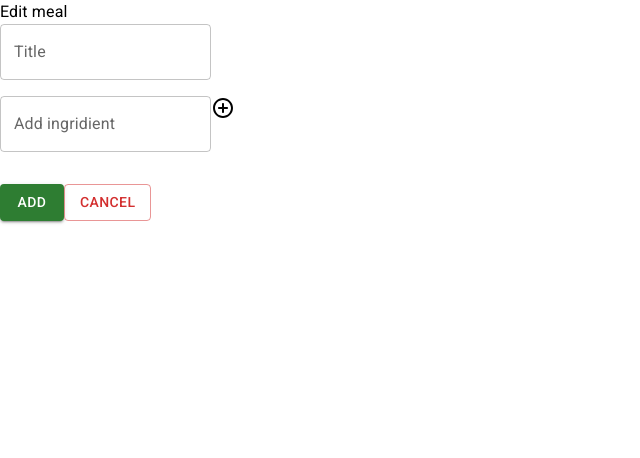
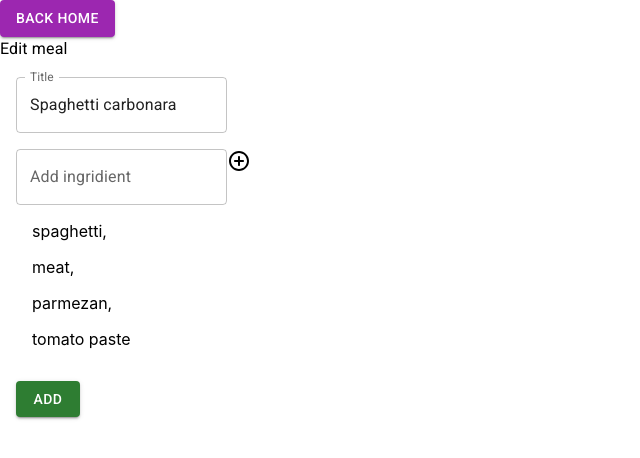
Before and after one commit to alekseevaiana/meals_planner, a React (Create React App) app: page /meals/1/edit in a window 1280 px wide. Shown: the top 458 px of the page, without its empty margins (0-640 px from the left). Built offline with nearby package versions, Linux system fonts and the light colour scheme.

Commit message:
update MealForm component

```diff
--- a/src/App.js
+++ b/src/App.js
@@ -5,36 +5,17 @@ import MealPage from "./components/MealPage";
 import { meals } from "./data.js";
 import { useState, useEffect } from "react";
 import EditMeal from "./components/EditMeal";
-import MealForm from "./components/MealForm2";
-
-const Test = () => {
-  const [meal, setMeal] = useState(null);
-  const handleChange = (updatedMeal) => {
-    if (!updatedMeal.id) {
-      updatedMeal = {
-        ...updatedMeal,
-        id: Math.random(), // should be last id, can be UUID
-      };
-    }
-    setMeal(updatedMeal);
-  };
-  return (
-    <div>
-      <MealForm value={meal} onChange={handleChange} />
-
-      <br />
-      <pre>{JSON.stringify(meal, null, 2)}</pre>
-    </div>
-  );
-};
 
 function App() {
   const [mealsData, setMealsData] = useState(() => {
     const saved = localStorage.getItem("mealsData");
-    const initialValue = JSON.parse(saved);
-    return initialValue;
+    if (saved) {
+      const initialValue = JSON.parse(saved);
+      return initialValue;
+    } else {
+      return meals;
+    }
   });
-  const [meal, setMeal] = useState(null);
 
   const navigate = useNavigate();
 
@@ -44,47 +25,27 @@ function App() {
 
   const handleMealChange = (updatedMeal) => {
     const lastId = mealsData[mealsData.length - 1].id;
-    if (!updatedMeal.id) {
+    // if there is no id
+    if (updatedMeal.id) {
+      setMealsData((prevMealsData) => {
+        const data = [];
+        for (const meal of prevMealsData) {
+          if (meal.id === updatedMeal.id) {
+            data.push(updatedMeal);
+          } else {
+            data.push(meal);
+          }
+        }
+        return data;
+      });
+    } else {
+      console.log("there is not id");
       updatedMeal = {
         ...updatedMeal,
         id: lastId + 1, // should be last id, can be UUID
       };
+      setMealsData((prevMealsData) => [...prevMealsData, updatedMeal]);
     }
-    setMeal(updatedMeal);
-    setMealsData((prevMealsData) => [...prevMealsData, updatedMeal]);
-    navigate("/");
-  };
-
-  // const handleMealNameInput = (e) => {
-  //   setMealName(e.target.value);
-  // };
-
-  // function handleIngridientInputChange(e) {
-  //   setCurrentInputIngridient(e.target.value);
-  // }
-
-  // const handleAddIngridientIcon = () => {
-  //   console.log("ingridient added");
-  //   setIngridientsList((prev) => [...prev, currentInputIngridient]);
-  //   setCurrentInputIngridient("");
-  // };
-
-  // function handleCreateMealSubmit(event) {
-  //   event.preventDefault();
-  //   const lastId = mealsData[mealsData.length - 1].id;
-  //   const newMeal = {
-  //     name: mealName,
-  //     ingridients: ingridientsList,
-  //     id: lastId + 1,
-  //   };
-  //   setMealsData((prevMealsData) => [...prevMealsData, newMeal]);
-  //   setIngridientsList([]);
-  //   navigate("/");
-  // }
-
-  const handleCancelMealBtn = () => {
-    // setIngridientsList([]);
-    // currentInputIngridient("");
     navigate("/");
   };
 
@@ -133,15 +94,16 @@ function App() {
           exact
           path="/new_meal"
           element={
-            <CreateMeal
-              handleMealChange={handleMealChange}
-              meals={mealsData}
-              handleCancelMealBtn={handleCancelMealBtn}
-            />
+            <CreateMeal handleMealChange={handleMealChange} meals={mealsData} />
           }
         />
-        <Route exact path="/test" element={<Test />} />
-        <Route exact path="/meals/:id/edit" element={<EditMeal />} />
+        <Route
+          exact
+          path="/meals/:id/edit"
+          element={
+            <EditMeal meals={mealsData} handleMealChange={handleMealChange} />
+          }
+        />
       </Routes>
     </div>
   );
--- a/src/components/CreateMeal.js
+++ b/src/components/CreateMeal.js
@@ -1,38 +1,15 @@
 import { Link } from "react-router-dom";
 import { Button, Typography, TextField, Box } from "@mui/material";
-import AddCircleOutlineRoundedIcon from "@mui/icons-material/AddCircleOutlineRounded";
-import { useState } from "react";
-import IngridientsList from "./IngridientsList";
-import AddIngridient from "./AddIngridient";
-import MealForm2 from "./MealForm2";
 import MealForm from "./MealForm";
 
-export default function CreateMeal({
-  handleFormSubmit,
-  handleAddIngridientIcon,
-  ingridientsList,
-  currentInputIngridient,
-  handleMealNameInput,
-  handleCancelMealBtn,
-  handleIngridientInputChange,
-  handleMealChange,
-}) {
+export default function CreateMeal({ handleMealChange }) {
   return (
     <>
       <Button variant="contained" color="secondary" component={Link} to={"/"}>
         Back home
       </Button>
       <Typography variant="h6">Add new meal</Typography>
-      <MealForm2 onChange={handleMealChange} />
-      {/* <MealForm
-        onTitleInput={handleMealNameInput}
-        handleFormSubmit={handleFormSubmit}
-        handleAddIngridientIcon={handleAddIngridientIcon}
-        ingridientsList={ingridientsList}
-        currentInputIngridient={currentInputIngridient}
-        handleCancelMealBtn={handleCancelMealBtn}
-        handleIngridientInputChange={handleIngridientInputChange}
-      /> */}
+      <MealForm onChange={handleMealChange} />
     </>
   );
 }
--- a/src/components/EditMeal.js
+++ b/src/components/EditMeal.js
@@ -1,16 +1,24 @@
-import { Typography } from "@mui/material";
+import { Typography, Button } from "@mui/material";
 import { useParams } from "react-router-dom";
+import { Link } from "react-router-dom";
 
 import MealForm from "./MealForm";
 
-export default function EditMeal() {
+export default function EditMeal({ meals, handleMealChange }) {
   const params = useParams();
+
+  const paramId = Number.parseInt(params.id, 10);
+
+  const currentMeal = meals.find((meal) => meal.id === paramId);
 
   return (
     <>
       {console.log("params =>", params)}
+      <Button variant="contained" color="secondary" component={Link} to={"/"}>
+        Back home
+      </Button>
       <Typography>Edit meal</Typography>
-      <MealForm />
+      <MealForm value={currentMeal} onChange={handleMealChange} />
     </>
   );
 }
--- a/src/components/MealForm.js
+++ b/src/components/MealForm.js
@@ -1,36 +1,42 @@
+import { useState } from "react";
 import { Button, TextField, Box } from "@mui/material";
 import AddIngridient from "./AddIngridient";
 
-export default function MealForm({
-  handleFormSubmit,
-  handleAddIngridientIcon,
-  ingridientsList,
-  currentInputIngridient,
-  handleCancelMealBtn,
-  handleIngridientInputChange,
-  onTitleInput,
-}) {
+// value is meal {name, ingridients, id}
+export default function MealForm({ value, onChange }) {
+  const [name, setName] = useState(value ? value.name : "");
+  const [ingridients, setIngridients] = useState(
+    value ? value.ingridients : []
+  );
+
+  const handleSubmit = (event) => {
+    event.preventDefault();
+    onChange({
+      ...value,
+      name,
+      ingridients,
+    });
+  };
+
   return (
-    <Box component="form" autoComplete="off" onSubmit={handleFormSubmit}>
+    <Box
+      component="form"
+      autoComplete="off"
+      onSubmit={handleSubmit}
+      sx={{ m: 2 }}
+    >
       <TextField
         id="outlined-basic"
+        value={name}
         label="Title"
         variant="outlined"
         sx={{ mb: 2 }}
-        onChange={onTitleInput}
+        onChange={(event) => setName(event.target.value)}
       />
-      <AddIngridient
-        handleAddIngridientIcon={handleAddIngridientIcon}
-        handleIngridientInputChange={handleIngridientInputChange}
-        ingridientsList={ingridientsList}
-        currentInputIngridient={currentInputIngridient}
-      />
+      <AddIngridient ingridients={ingridients} onChange={setIngridients} />
       <Box>
         <Button variant="contained" color="success" type="submit">
           Add
-        </Button>
-        <Button variant="outlined" color="error" onClick={handleCancelMealBtn}>
-          Cancel
         </Button>
       </Box>
     </Box>
--- a/src/components/MealForm2.js
+++ /dev/null
@@ -1,48 +0,0 @@
-import { useState } from "react";
-import { Button, TextField, Box } from "@mui/material";
-import AddIngridient from "./AddIngridient";
-import { Navigate } from "react-router";
-
-// value is meal {name, ingridients, id}
-export default function MealForm({ value, onChange }) {
-  const [name, setName] = useState(value ? value.name : "");
-  const [ingridients, setIngridients] = useState(
-    value ? value.ingridients : []
-  );
-
-  const handleSubmit = (event) => {
-    event.preventDefault();
-    onChange({
-      ...value,
-      name,
-      ingridients,
-    });
-  };
-
-  return (
-    <Box
-      component="form"
-      autoComplete="off"
-      onSubmit={handleSubmit}
-      sx={{ m: 2 }}
-    >
-      <TextField
-        id="outlined-basic"
-        value={name}
-        label="Title"
-        variant="outlined"
-        sx={{ mb: 2 }}
-        onChange={(event) => setName(event.target.value)}
-      />
-      <AddIngridient ingridients={ingridients} onChange={setIngridients} />
-      <Box>
-        <Button variant="contained" color="success" type="submit">
-          Add
-        </Button>
-        {/* <Button variant="outlined" color="error" onClick={handleCancelMealBtn}>
-          Cancel
-        </Button> */}
-      </Box>
-    </Box>
-  );
-}
```
